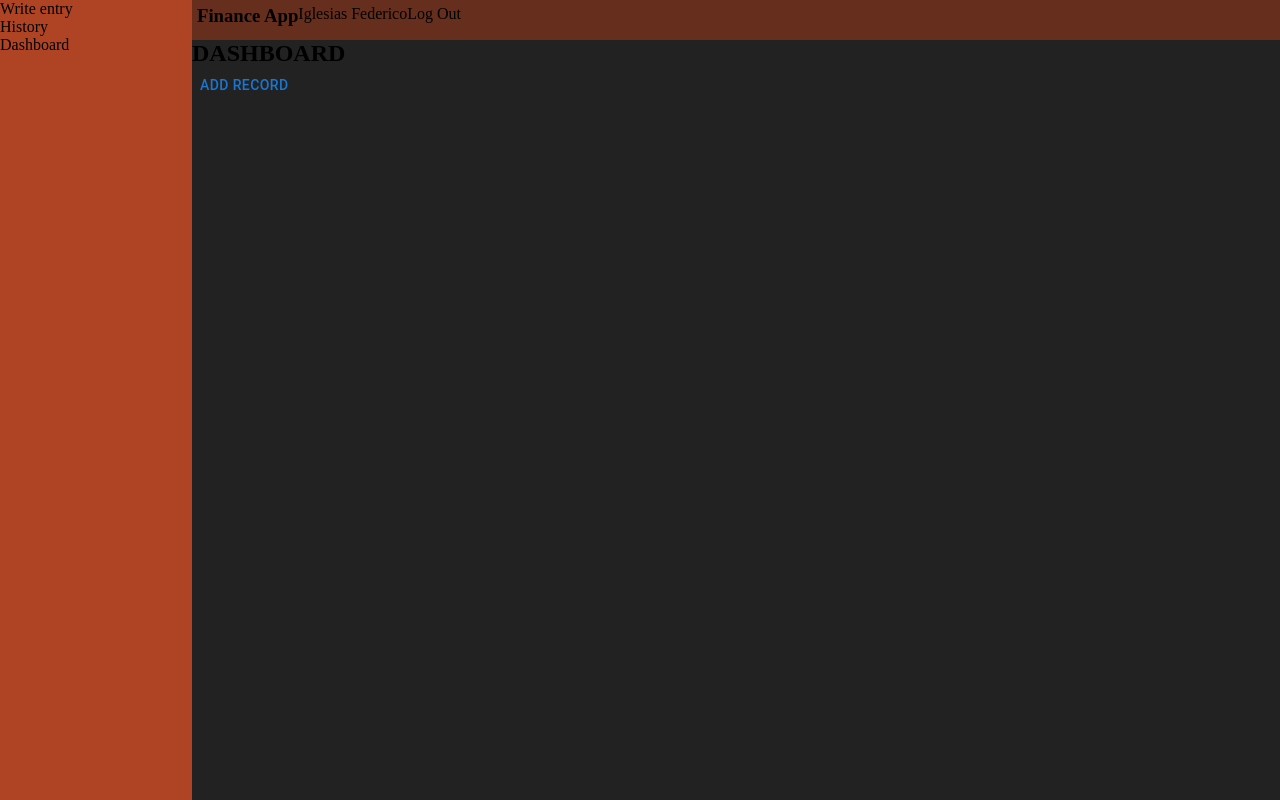
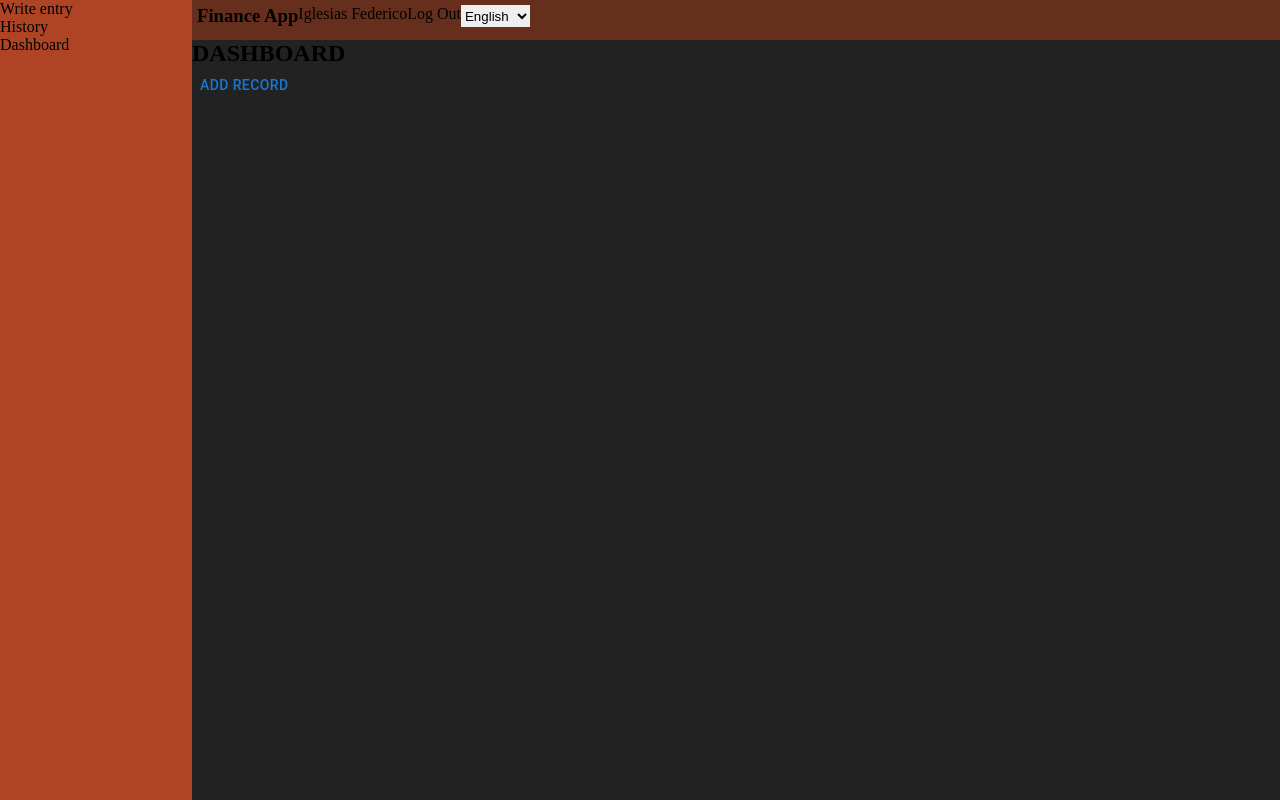
Before and after one commit to FedericoIglesias/arkanoid, a React (Vite) app in the folder finance-front/: page / in a window 1280 px wide. Built offline with nearby package versions, Linux system fonts and the light colour scheme.

Commit message:
addLeguengeSelector

```diff
--- a/finance-front/src/components/header.tsx
+++ b/finance-front/src/components/header.tsx
@@ -14,6 +14,10 @@ export const Header = () => {
       <h1>Finance App</h1>
       <p>Iglesias Federico</p>
       <p>Log Out</p>
+      <select>
+        <option value={0}>English</option>
+        <option value={1}>Español</option>
+      </select>
     </Header>
   );
 };
```
